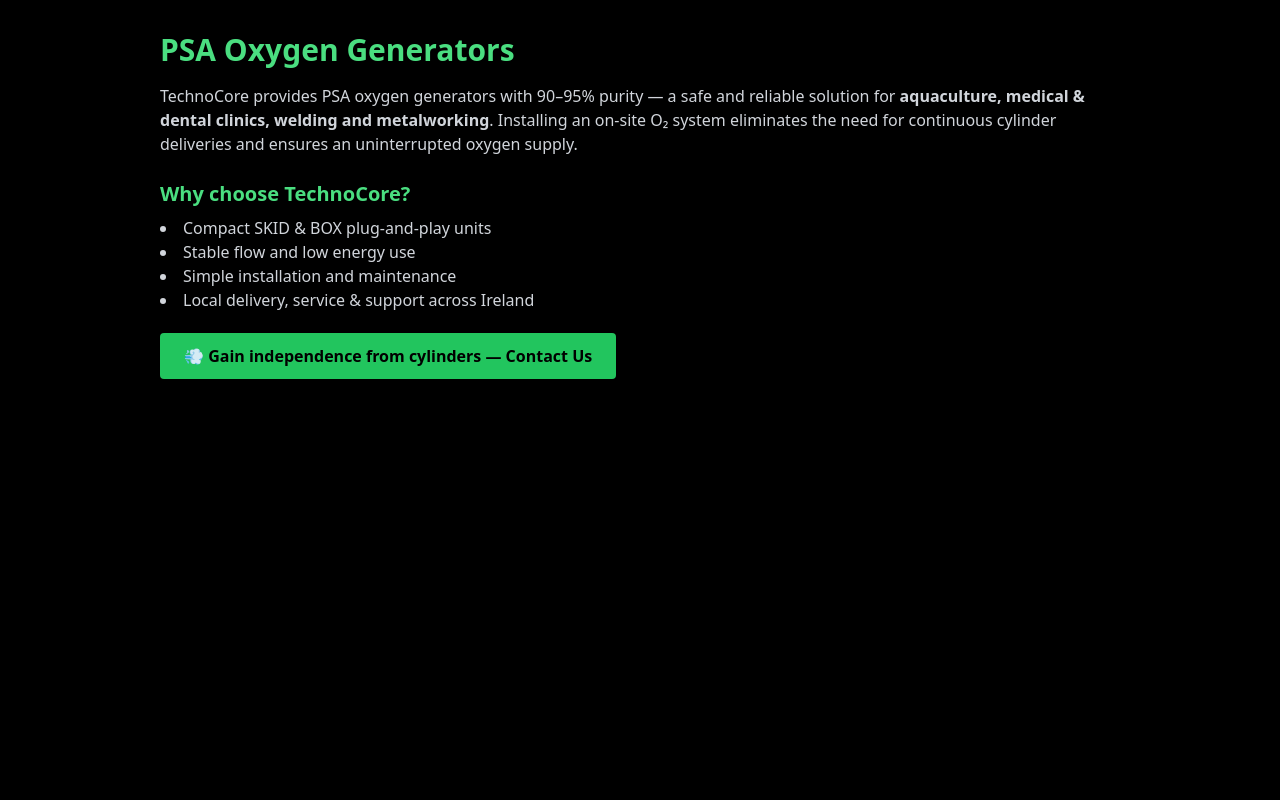
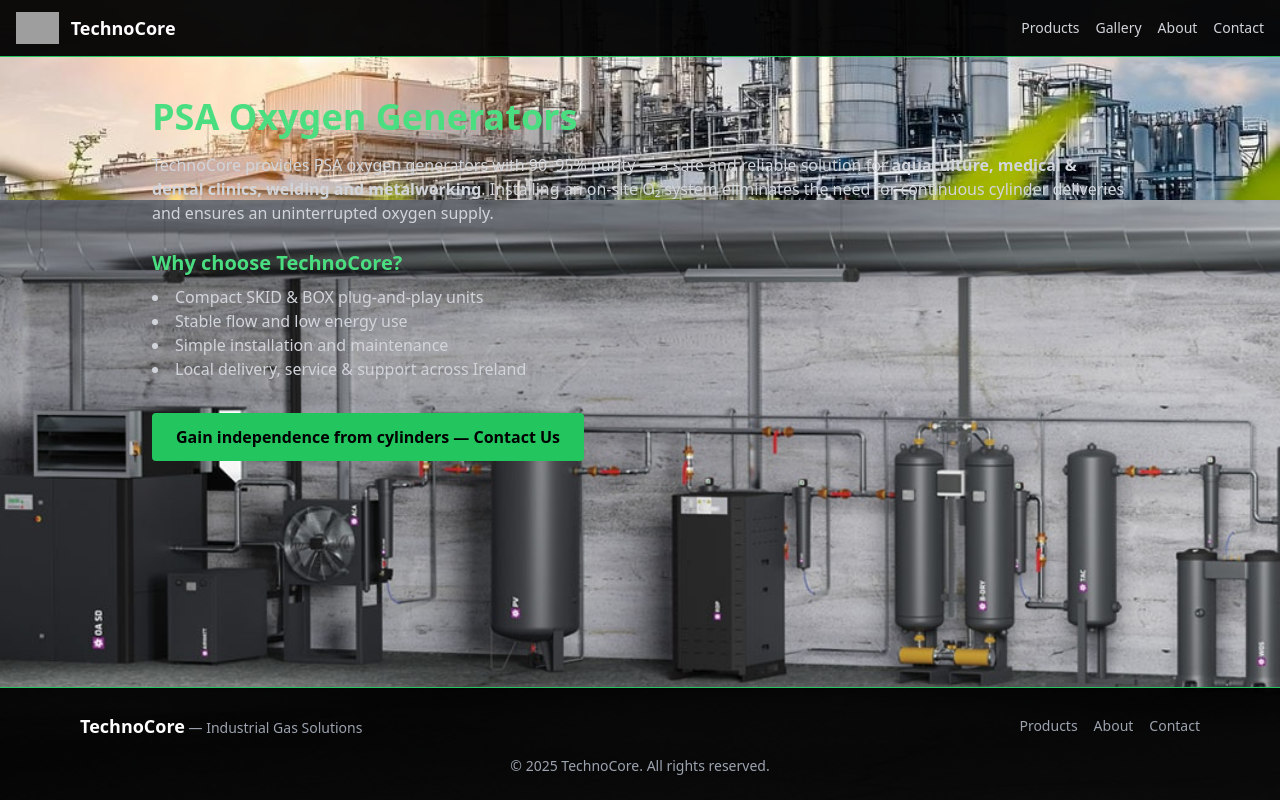
Before and after one commit to Zakkom/technocore-site, a Next.js app: page /products/oxygen in a window 1280 px wide. Built offline with nearby package versions, Linux system fonts and the light colour scheme; grey boxes are pictures that could not be loaded.

Commit message:
Add shared SiteLayout (header, background, footer) to product pages

```diff
--- /dev/null
+++ b/components/SiteLayout.js
@@ -0,0 +1,59 @@
+// components/SiteLayout.js
+import Link from "next/link";
+
+export default function SiteLayout({ children }) {
+  return (
+    <div className="relative min-h-screen bg-black text-white font-sans overflow-hidden">
+      {/* background images */}
+      <div
+        className="absolute inset-x-0 top-0 h-72 bg-cover bg-center z-0"
+        style={{ backgroundImage: "url('/images/top-bg.jpg')" }}
+        aria-hidden="true"
+      />
+      <div
+        className="absolute inset-x-0 bottom-0 h-[600px] bg-cover bg-center z-0"
+        style={{ backgroundImage: "url('/images/bottom-bg.jpg')" }}
+        aria-hidden="true"
+      />
+
+      {/* content layer */}
+      <div className="relative z-10 flex min-h-screen flex-col">
+        {/* NAV */}
+        <nav className="bg-black/95 border-b border-green-500 sticky top-0 z-50">
+          <div className="max-w-7xl mx-auto px-4 py-3 flex flex-col sm:flex-row justify-between items-center gap-2">
+            <Link href="/" className="flex items-center gap-3">
+              <img src="/logo.png" alt="TechnoCore" className="h-8 w-auto" />
+              <span className="text-white text-lg font-bold">TechnoCore</span>
+            </Link>
+            <div className="flex flex-wrap justify-center sm:justify-end gap-4 text-sm">
+              <Link href="/products" className="text-gray-300 hover:text-green-400">Products</Link>
+              <Link href="/#gallery" className="text-gray-300 hover:text-green-400">Gallery</Link>
+              <Link href="/about" className="text-gray-300 hover:text-green-400">About</Link>
+              <Link href="/contact" className="text-gray-300 hover:text-green-400">Contact</Link>
+            </div>
+          </div>
+        </nav>
+
+        {/* MAIN */}
+        <div className="flex-1">{children}</div>
+
+        {/* FOOTER */}
+        <footer className="bg-black/95 border-t border-green-500 mt-12 py-6 text-center text-gray-400 text-sm">
+          <div className="max-w-6xl mx-auto px-4">
+            <div className="flex flex-col md:flex-row justify-between items-center mb-4">
+              <div className="mb-2 md:mb-0">
+                <span className="text-white font-semibold text-lg">TechnoCore</span> — Industrial Gas Solutions
+              </div>
+              <div className="flex gap-4">
+                <Link href="/products" className="hover:text-green-400">Products</Link>
+                <Link href="/about" className="hover:text-green-400">About</Link>
+                <Link href="/contact" className="hover:text-green-400">Contact</Link>
+              </div>
+            </div>
+            <p>© {new Date().getFullYear()} TechnoCore. All rights reserved.</p>
+          </div>
+        </footer>
+      </div>
+    </div>
+  );
+}
--- a/pages/products/chillers.js
+++ b/pages/products/chillers.js
@@ -3,7 +3,7 @@ import Link from "next/link";
 
 export default function Chillers() {
   return (
-    <main className="bg-black text-white font-sans">
+    <SiteLayout>
       <Head>
         <title>Chillers & Custom Solutions | TechnoCore Ireland</title>
         <meta
@@ -38,6 +38,6 @@ export default function Chillers() {
           </Link>
         </div>
       </section>
-    </main>
+    </SiteLayout>
   );
 }
--- a/pages/products/filtration.js
+++ b/pages/products/filtration.js
@@ -3,7 +3,7 @@ import Link from "next/link";
 
 export default function Filtration() {
   return (
-    <main className="bg-black text-white font-sans">
+    <SiteLayout>
       <Head>
         <title>Air & Gas Filtration | TechnoCore Ireland</title>
         <meta
@@ -42,6 +42,6 @@ export default function Filtration() {
           </Link>
         </div>
       </section>
-    </main>
+     </SiteLayout>
   );
 }
--- a/pages/products/nitrogen.js
+++ b/pages/products/nitrogen.js
@@ -3,7 +3,7 @@ import Link from "next/link";
 
 export default function Nitrogen() {
   return (
-    <main className="bg-black text-white font-sans">
+    <SiteLayout>
       <Head>
         <title>Nitrogen Generators | TechnoCore Ireland</title>
         <meta
@@ -53,6 +53,6 @@ export default function Nitrogen() {
           </Link>
         </div>
       </section>
-    </main>
+    </SiteLayout>
   );
 }
--- a/pages/products/oxygen.js
+++ b/pages/products/oxygen.js
@@ -1,45 +1,46 @@
 import Head from "next/head";
 import Link from "next/link";
+import SiteLayout from "@/components/SiteLayout";
 
-export default function Oxygen() {
+export default function OxygenPage() {
   return (
-    <main className="bg-black text-white font-sans">
+    <SiteLayout>
       <Head>
-        <title>Oxygen Generators | TechnoCore Ireland</title>
+        <title>PSA Oxygen Generators | TechnoCore Ireland</title>
         <meta
           name="description"
-          content="PSA oxygen generators 90–95% purity for aquaculture, clinics, welding and industry. Independent O₂ supply with TechnoCore Ireland."
+          content="PSA oxygen generators 90–95% purity for aquaculture, medical & dental, welding. Compact SKID/BOX, easy install, stable O₂ flow. Local support in Ireland."
         />
+        <link rel="canonical" href="https://technocore.ie/products/oxygen" />
       </Head>
 
-      <section className="max-w-5xl mx-auto p-8">
-        <h1 className="text-3xl font-bold text-green-400 mb-4">
+      <section className="max-w-5xl mx-auto px-6 py-10">
+        <h1 className="text-3xl md:text-4xl font-bold text-green-400 mb-4">
           PSA Oxygen Generators
         </h1>
+
         <p className="text-gray-300 mb-6">
-          TechnoCore provides PSA oxygen generators with 90–95% purity — a safe
-          and reliable solution for <strong>aquaculture, medical & dental
-          clinics, welding and metalworking</strong>. Installing an on-site O₂
-          system eliminates the need for continuous cylinder deliveries and
+          TechnoCore provides PSA oxygen generators with 90–95% purity — a safe and reliable
+          solution for <strong>aquaculture, medical & dental clinics, welding and metalworking</strong>.
+          Installing an on-site O₂ system eliminates the need for continuous cylinder deliveries and
           ensures an uninterrupted oxygen supply.
         </p>
 
         <h2 className="text-xl font-semibold text-green-400 mb-2">Why choose TechnoCore?</h2>
-        <ul className="list-disc list-inside text-gray-300 mb-6">
+        <ul className="list-disc list-inside text-gray-300 mb-8">
           <li>Compact SKID & BOX plug-and-play units</li>
           <li>Stable flow and low energy use</li>
           <li>Simple installation and maintenance</li>
           <li>Local delivery, service & support across Ireland</li>
         </ul>
 
-        <div className="mt-8">
-          <Link href="/contact">
-            <a className="bg-green-500 hover:bg-green-600 text-black px-6 py-3 rounded font-semibold">
-              💨 Gain independence from cylinders — Contact Us
-            </a>
-          </Link>
-        </div>
+        <Link
+          href="/contact"
+          className="inline-block bg-green-500 hover:bg-green-600 text-black px-6 py-3 rounded font-semibold"
+        >
+          Gain independence from cylinders — Contact Us
+        </Link>
       </section>
-    </main>
+    </SiteLayout>
   );
 }
--- a/pages/products/paint-booth.js
+++ b/pages/products/paint-booth.js
@@ -3,7 +3,7 @@ import Link from "next/link";
 
 export default function PaintBooth() {
   return (
-    <main className="bg-black text-white font-sans">
+     <SiteLayout>
       <Head>
         <title>Paint Booth Air Preparation | TechnoCore Ireland</title>
         <meta
@@ -39,6 +39,6 @@ export default function PaintBooth() {
           </Link>
         </div>
       </section>
-    </main>
+    </SiteLayout>
   );
 }
```
